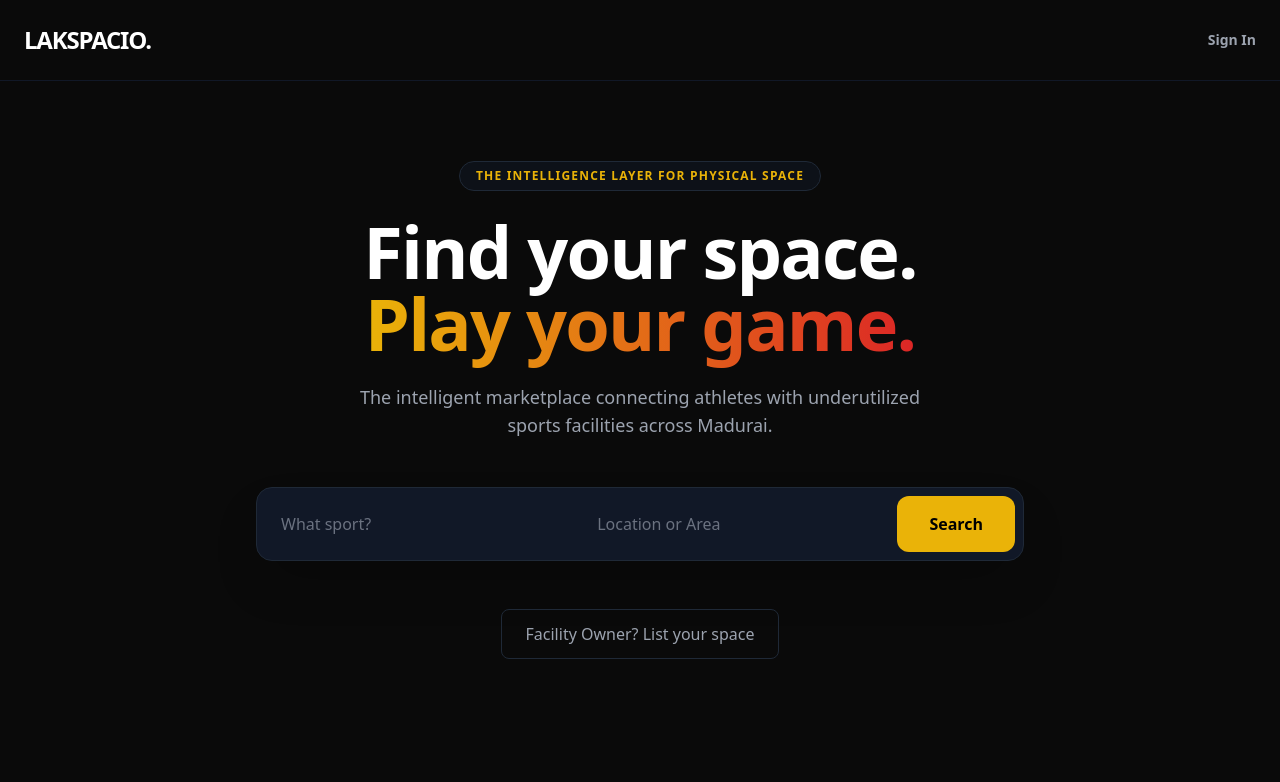
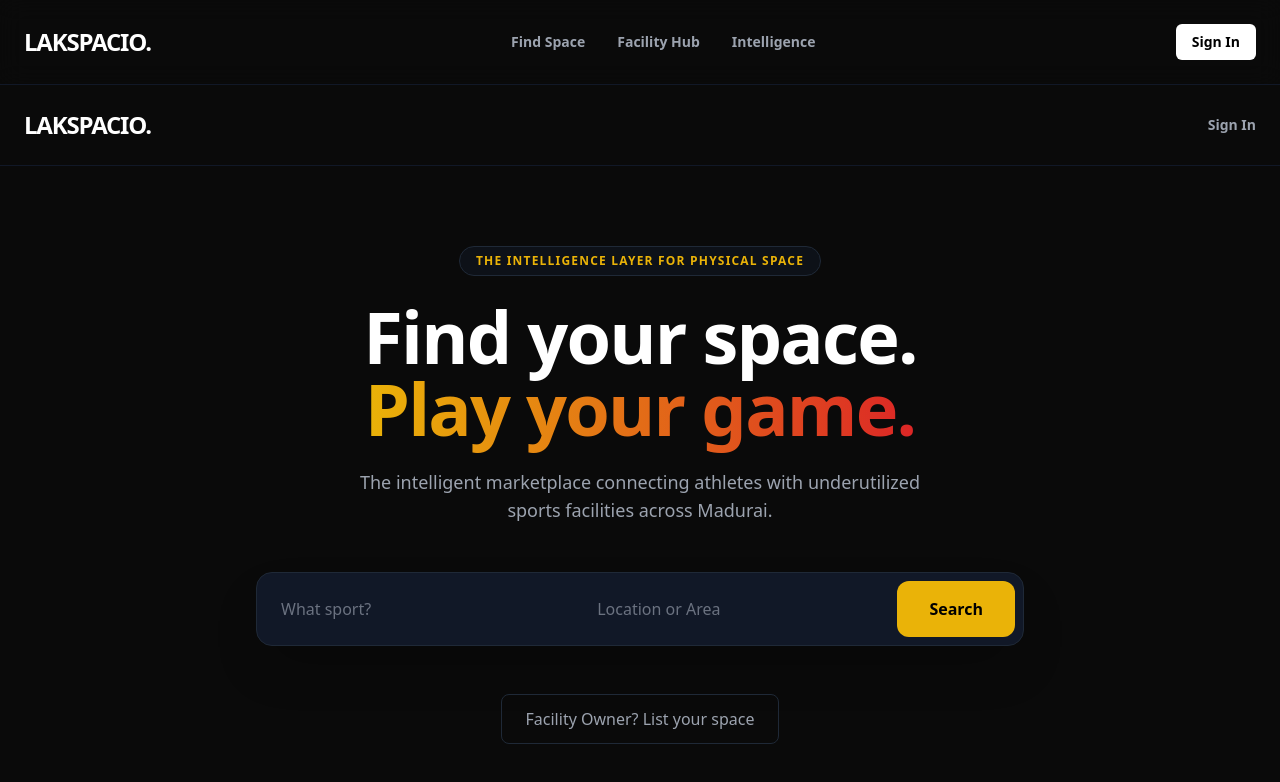
Before and after one commit to dheenadhayalan071-debug/lakspacio, a Next.js app: page / in a window 1280 px wide. Shown: the top 782 px of the page. Built offline with nearby package versions, Linux system fonts and the light colour scheme.

Commit message:
Enhance layout with navigation and styling

```diff
--- a/src/app/layout.tsx
+++ b/src/app/layout.tsx
@@ -1,4 +1,5 @@
 import "./globals.css";
+import Link from "next/link";
 
 export const metadata = {
   title: "LAKSPACIO | Intelligent Access to Sports Space",
@@ -12,7 +13,27 @@ export default function RootLayout({
 }) {
   return (
     <html lang="en">
-      <body>{children}</body>
+      <body className="bg-brand-black text-white selection:bg-brand-yellow selection:text-black min-h-screen flex flex-col">
+        {/* Global Navigation */}
+        <nav className="flex items-center justify-between p-4 md:p-6 border-b border-gray-900 sticky top-0 bg-brand-black/90 backdrop-blur-md z-50">
+          <Link href="/" className="text-2xl font-black tracking-tighter hover:text-brand-yellow transition-colors">
+            LAKSPACIO.
+          </Link>
+          <div className="hidden md:flex gap-8 items-center">
+            <Link href="/search" className="text-sm font-semibold text-gray-400 hover:text-white transition-colors">Find Space</Link>
+            <Link href="/facility" className="text-sm font-semibold text-gray-400 hover:text-white transition-colors">Facility Hub</Link>
+            <Link href="/admin" className="text-sm font-semibold text-gray-400 hover:text-brand-red transition-colors">Intelligence</Link>
+          </div>
+          <button className="text-sm font-bold bg-white text-black px-4 py-2 rounded-md hover:bg-gray-200 transition-colors">
+            Sign In
+          </button>
+        </nav>
+
+        {/* Page Content */}
+        <div className="flex-grow">
+          {children}
+        </div>
+      </body>
     </html>
   );
 }
```
